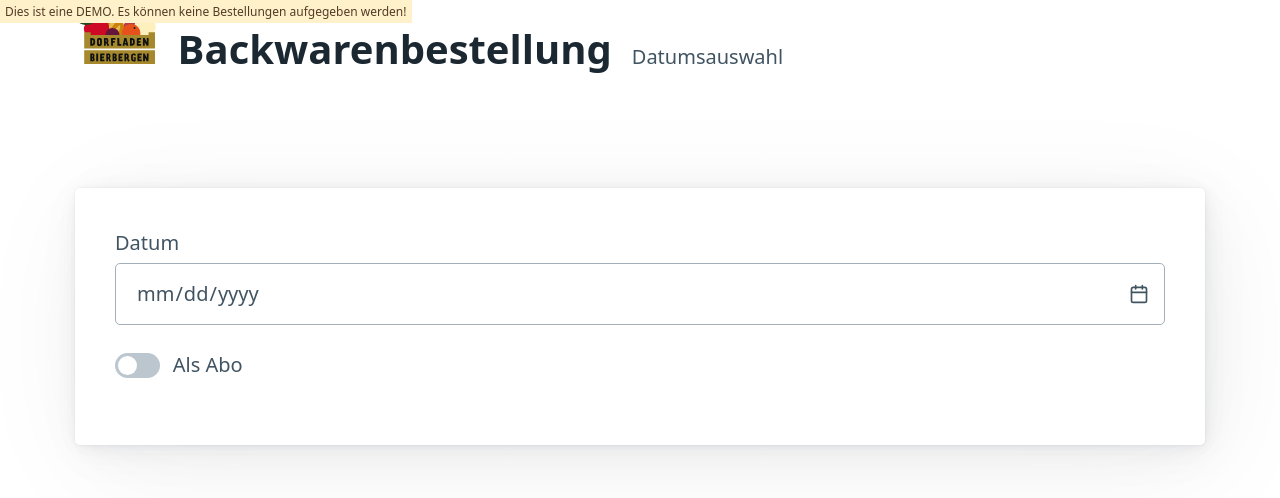
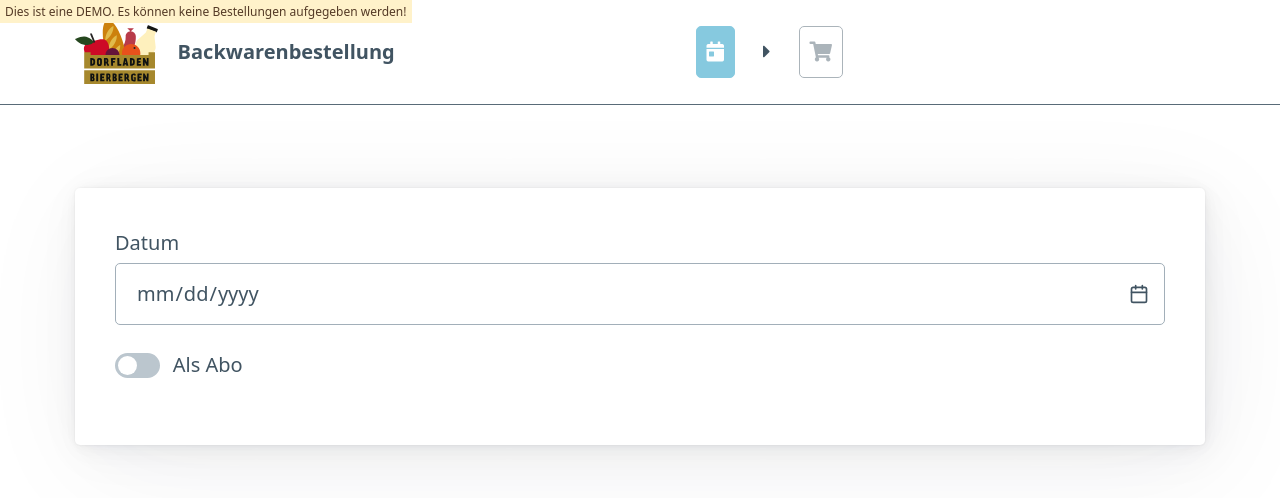
Before and after one commit to Xenira/dorfladen-bierbergen, an Angular app in the folder dorfladen-frontend/: page /date in a window 1280 px wide. Shown: the top 498 px of the page. Built offline with nearby package versions, Linux system fonts and the light colour scheme.

Commit message:
Reworked header [Resolves #9]

```diff
--- a/dorfladen-frontend/src/app/app.component.html
+++ b/dorfladen-frontend/src/app/app.component.html
@@ -1,17 +1,28 @@
 <mark #demo>Dies ist eine DEMO. Es können keine Bestellungen aufgegeben werden!</mark>
 <div class="header">
-  <div class="container flex baseline">
-    <img (dblclick)="admin = !admin" src="assets/logo.svg" />
-    <h1 [class.admin]="admin">Backwarenbestellung</h1>
-    <div class="breadcrumb grow">
-      <span *ngIf="stage === 0">Datumsauswahl</span>
-      <span *ngIf="stage !== 0">
-        <a routerLink="/date">Datumsauswahl</a>
-        &gt;
-        <span>Warenauswahl</span>
-      </span>
-    </div>
-    <dlb-timer></dlb-timer>
+  <div class="container">
+    <nav>
+      <ul>
+        <li><img (dblclick)="admin = !admin" src="assets/logo.svg" /></li>
+        <li class="hide-md"><strong [class.admin]="admin">Backwarenbestellung</strong></li>
+      </ul>
+      <ul *ngIf="stage === 0">
+        <li><a role="button" class="unclickable" *ngIf="stage === 0"><em class="fas fa-calendar-day"></em></a></li>
+        <li><em class="fas fa-caret-right spacer"></em></li>
+        <li><a role="button" class="unclickable outline secondary"><em class="fas fa-shopping-cart"></em></a></li>
+      </ul>
+      <ul *ngIf="stage !== 0">
+        <li><a role="button" class="outline" routerLink="/date" aria-invalid="false"><em
+              class="fas fa-calendar-day"></em></a></li>
+        <li><em class="fas fa-caret-right spacer"></em></li>
+        <li><a role="button" class="unclickable"><em class="fas fa-shopping-cart"></em></a></li>
+      </ul>
+      <ul>
+        <li>
+          <dlb-timer></dlb-timer>
+        </li>
+      </ul>
+    </nav>
   </div>
 </div>
 <div class="spacer-top"></div>
--- a/dorfladen-frontend/src/app/app.component.scss
+++ b/dorfladen-frontend/src/app/app.component.scss
@@ -4,6 +4,7 @@
   left: 0;
   right: 0;
   background-color: var(--background-color);
+  border-bottom: 1px solid var(--secondary);
 }
 
 img {
@@ -36,3 +37,9 @@ mark {
 .admin {
   color: red;
 }
+
+a[role="button"].unclickable,
+button.unclickable {
+  cursor: unset;
+  pointer-events: none;
+}
--- a/dorfladen-frontend/src/app/common/components/timer/timer.component.html
+++ b/dorfladen-frontend/src/app/common/components/timer/timer.component.html
@@ -1 +1 @@
-<span *ngIf="time && time < minTime">{{time | timer}}</span>
+<div [class.hidden]="!time || time > minTime" class="spacer timer"><span *ngIf="time">{{time | timer}}</span></div>
--- a/dorfladen-frontend/src/app/common/components/timer/timer.component.scss
+++ b/dorfladen-frontend/src/app/common/components/timer/timer.component.scss
@@ -0,0 +1,7 @@
+.timer {
+  min-width: 2.25rem;
+}
+
+.hidden {
+  opacity: 0;
+}
--- a/dorfladen-frontend/src/styles.scss
+++ b/dorfladen-frontend/src/styles.scss
@@ -31,6 +31,9 @@ html, body {
   .wrap-row {
     flex-direction: column;
   }
+  .hide-md {
+    display: none;
+  }
 }
 
 .grow {
```
